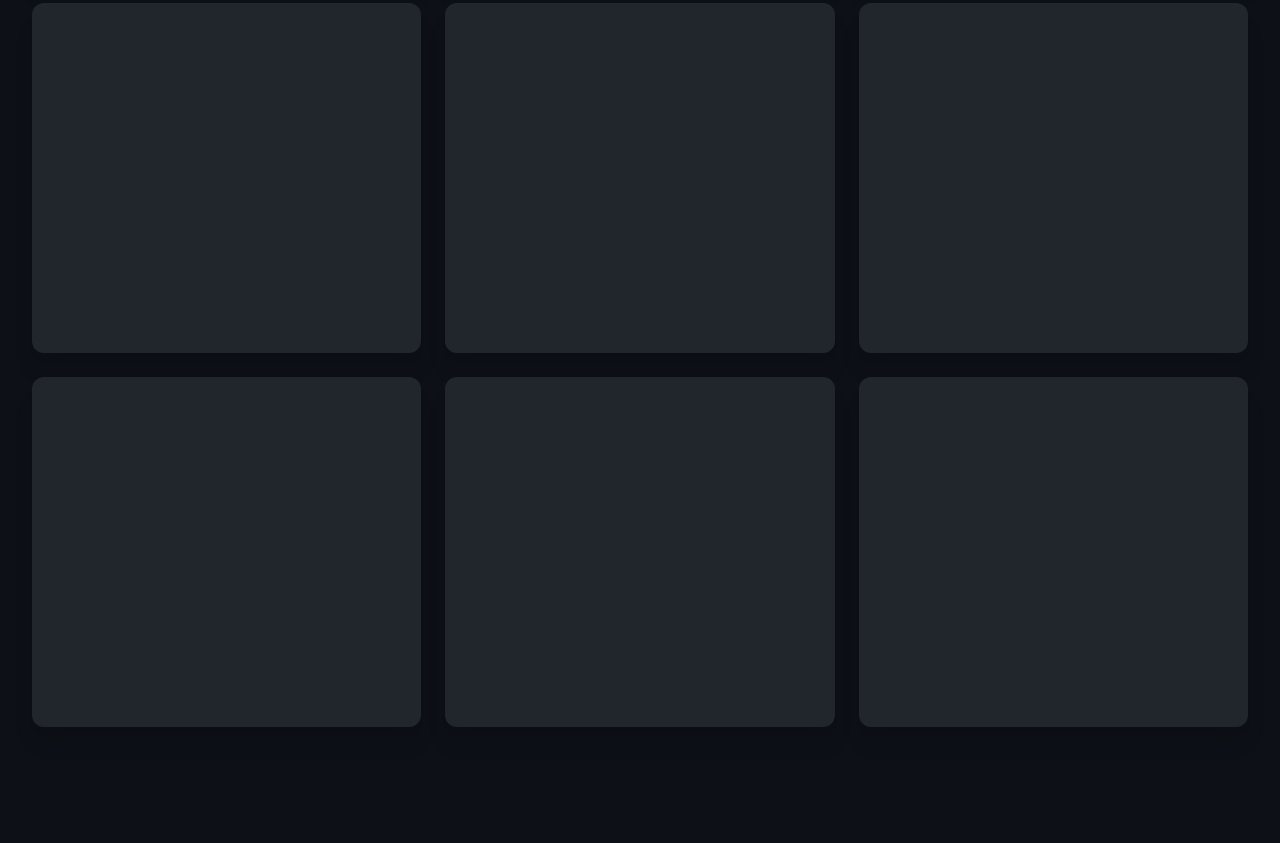
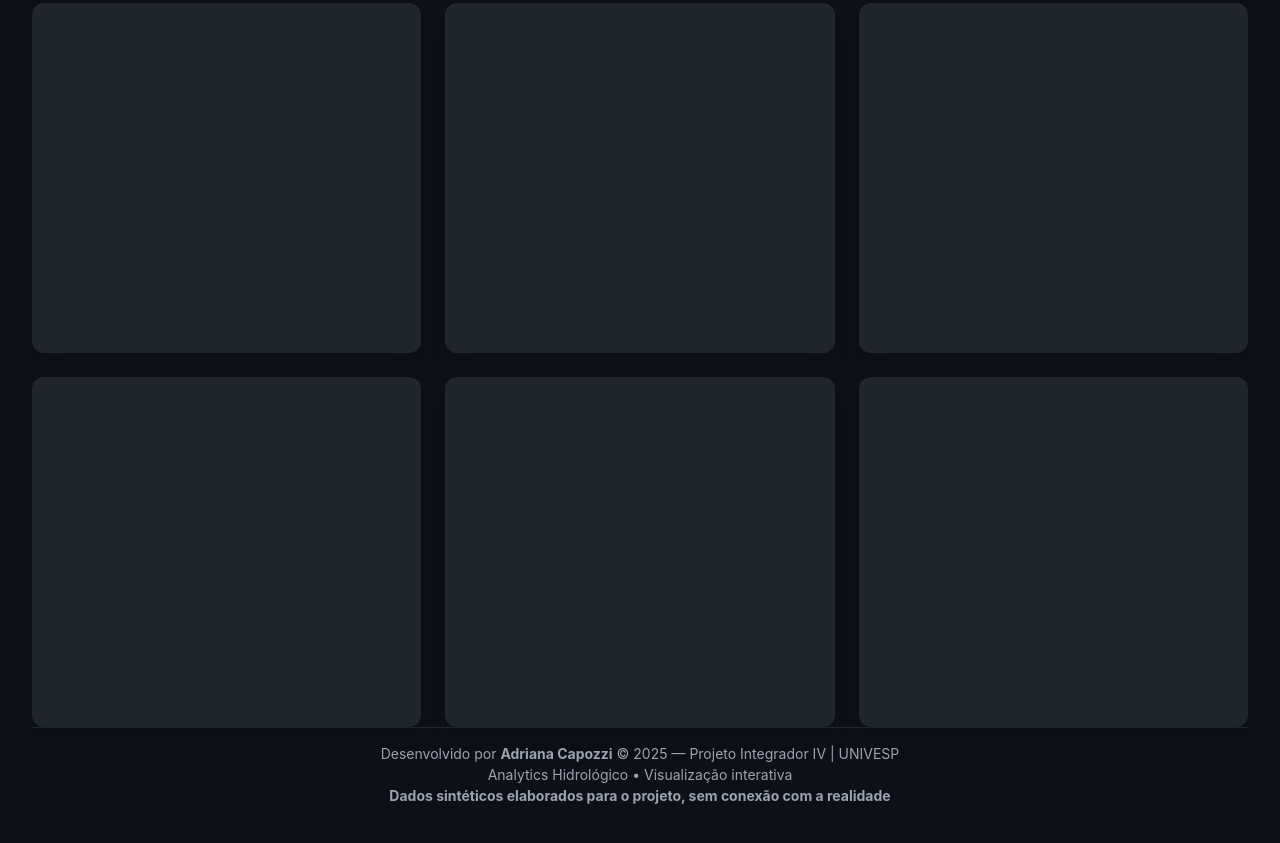
Before and after one commit to AdrianaCapozzi/analise_hidrologia_sv_v2, a plain HTML site: page index.html in a window 1280 px wide. Shown: the part 1293-2136 px from the top of the page. Before the commit the page ends 2052 px from the top, so only its background shows below. Drawn offline with nearby package versions, Linux system fonts and the light colour scheme; no server answers.

Commit message:
add footer

```diff
--- a/index.html
+++ b/index.html
@@ -19,13 +19,13 @@
     <script src="https://cdn.jsdelivr.net/npm/chart.js"></script>
     <script src="https://cdn.jsdelivr.net/npm/papaparse@5.4.1/papaparse.min.js"></script>
     <style>
-        /* Estilos básicos para o fundo escuro */
+
         body {
             font-family: 'Inter', sans-serif;
-            background-color: #0d1117; /* Fundo Escuro */
+            background-color: #0d1117;
             color: #c9d1d9;
         }
-        /* Garantindo que o canvas tenha uma altura mínima */
+
         .chart-container {
             height: 350px;
         }
@@ -33,7 +33,7 @@
 </head>
 <body class="p-4 md:p-8">
     <header class="text-center mb-8">
-        <h1 class="text-4xl font-extrabold text-[#58a6ff]">Análise Hidrológica - São Vicente - Baixada Santista</h1>
+        <h1 class="text-4xl font-extrabold text-[#58a6ff]">Analytics - Eventos Hidrológicos Extremos - São Vicente</h1>
         <p class="text-gray-400 mt-2">Dashboard Interativo - Analytics</p>
     </header>
 
@@ -879,5 +879,12 @@ orgaos.forEach((orgao, idx) => {
         window.onload = carregarDados;
 
     </script>
+
+<footer style="background-color: #0d1117; color: #9ca3af; text-align: center; padding: 15px; font-size: 14px; border-top: 1px solid #1f2937;">
+  <p>Desenvolvido por <strong>Adriana Capozzi</strong> © 2025 — Projeto Integrador IV | UNIVESP</p>
+  <p>Analytics Hidrológico • Visualização interativa</p><strong>Dados sintéticos elaborados para o projeto, sem conexão com a realidade</strong>
+</footer>
+
+
 </body>
 </html>
```
